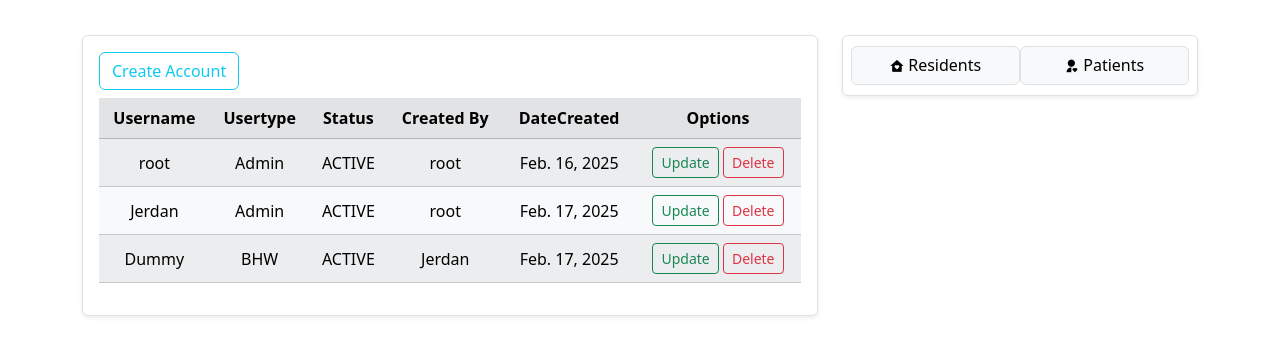
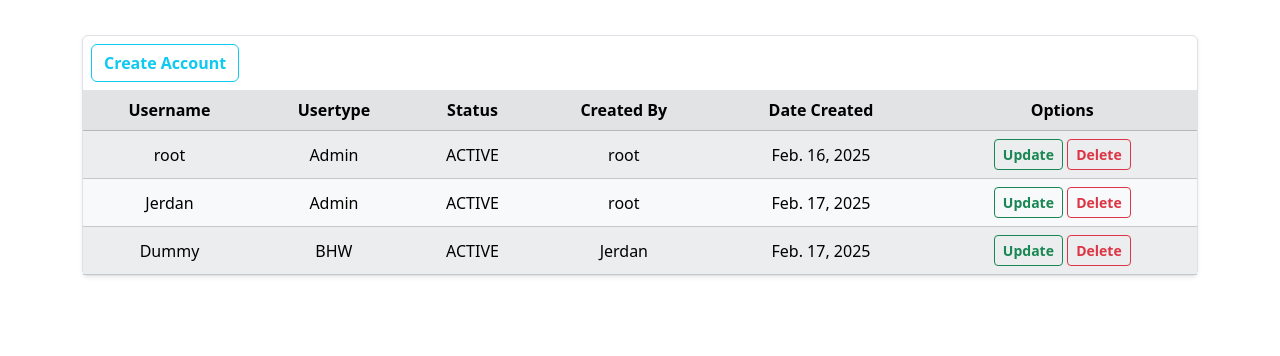
Before and after one commit to Jerdzdidan/WeCareProject, a Django app: page /users/ in a window 1280 px wide. Shown: the part 61-417 px from the top of the page. Run offline with Django 5.2, Linux system fonts and the light colour scheme; a user stored in the database is signed in; data comes from the database, SQL or seed files in the repository; both versions use the stored data as it was after the commit; some libraries are stand-ins or nearby versions.

Commit message:
Updated format

```diff
--- a/dashboard/templates/dashboard/layout.html
+++ b/dashboard/templates/dashboard/layout.html
@@ -55,7 +55,7 @@
 
   <main id="main-content" role="main" class="container mt-5 pt-5">
     <div class="row">
-      <div class="col-lg-8">
+      <div class="col">
         {% if messages %}
           {% for message in messages %}
             <div class="alert alert-{{ message.tags }}">
@@ -65,17 +65,8 @@
         {% endif %}
         {% block body %}{% endblock %}
       </div>
-
-      <div class="col-lg-4">
-        <div class="content-section border rounded shadow-sm">
-          <div class="row">
-            <div class="col btn btn-light border"><i class="ri-home-heart-fill me-1 menu-icons"></i>Residents</div>
-            <div class="col btn btn-light border"><i class="ri-user-heart-fill me-1 menu-icons"></i>Patients</div>
-          </div>
-          {% block sidebar_right %}
-          {% endblock %}
-        </div>
-      </div>
+      {% block summarybar %}
+      {% endblock %}
     </div>
   </main>
 
--- a/users/templates/users/account_list.html
+++ b/users/templates/users/account_list.html
@@ -4,17 +4,17 @@
 
 {% block body %}
 
-<article class="content-section border rounded p-3 shadow-sm">
-    <a href="{% url "account-create" %}" class="btn btn-outline-info">Create Account</a>
-    <div class="table-responsive table-nowrap mt-2">
-        <table id="accountsTable" class="table table-light table-striped text-center">
+<article class="content-section border rounded p-0 shadow-sm">
+    <a href="{% url "account-create" %}" class="btn btn-outline-info ms-2 mt-2 fw-bold">Create Account</a>
+    <div class="table-responsive w-100 mt-2">
+        <table id="accountsTable" class="table table-light table-striped text-center w-100 m-0">
             <thead class="table-secondary">
                 <tr>
                     <th>Username</th>
                     <th>Usertype</th>
                     <th>Status</th>
                     <th>Created By</th>
-                    <th>DateCreated</th>
+                    <th>Date Created</th>
                     <th>Options</th>
                 </tr>
             </thead>
@@ -27,8 +27,8 @@
                         <td style="vertical-align: middle;">{{ account.created_by }}</td>
                         <td style="vertical-align: middle;">{{ account.user.date_joined|date:"M. d, Y" }}</td>
                         <td style="vertical-align: middle;">
-                                <a href="{% url "account-update" account.pk %}" class="btn btn-sm btn-outline-success">Update</a>
-                                <a href="{% url "account-delete-confirm" account.pk %}" class="btn btn-sm btn-outline-danger">Delete</a>
+                            <a href="{% url "account-update" account.pk %}" class="btn btn-sm btn-outline-success fw-bold">Update</a>
+                            <a href="{% url "account-delete-confirm" account.pk %}" class="btn btn-sm btn-outline-danger fw-bold">Delete</a>
                         </td>
                     </tr>
                 {% endfor %}
@@ -37,4 +37,6 @@
     </div>
 </article>
 
+
+
 {% endblock %}
```
Also changed, not shown: dashboard/templates/dashboard/index.html (+11 -0 lines), db.sqlite3. Lines whose indentation alone changed are shown as unchanged.
